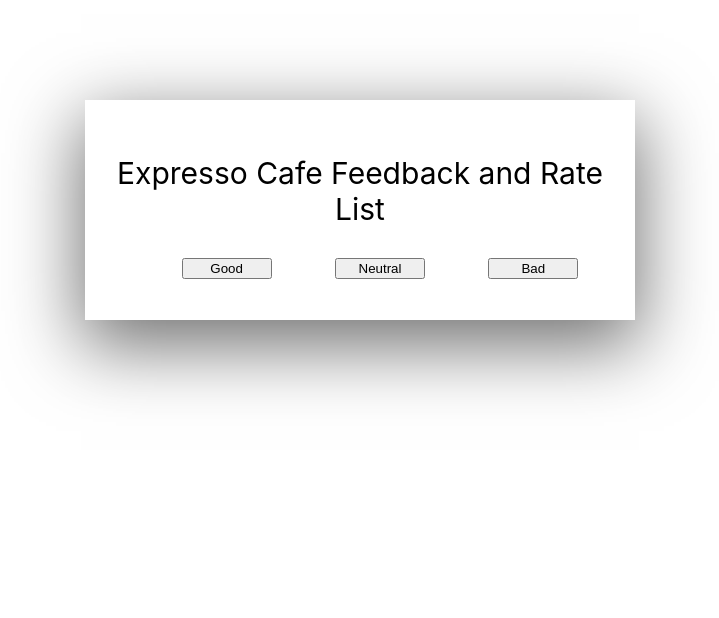
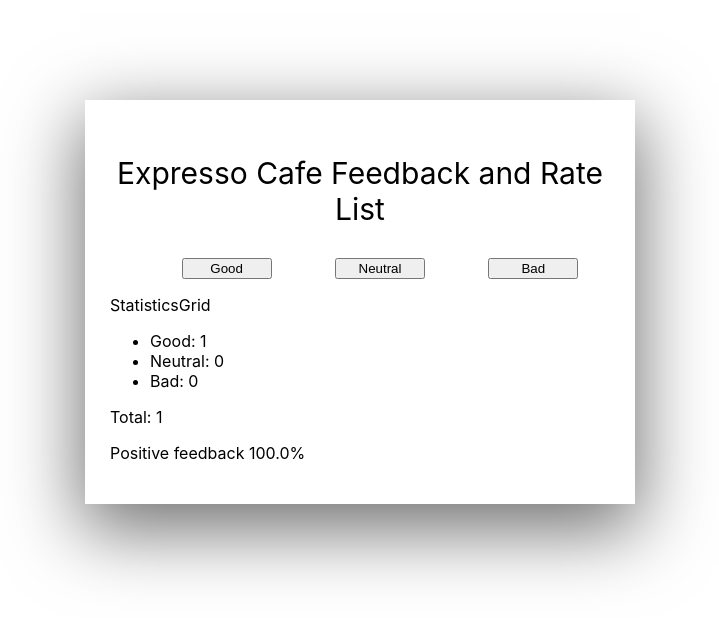
Before and after one commit to AscariA10/goit-react-hw-04-feedback, a React (Create React App) app: page / in a window 1280 px wide. Both pictures are taken after a click on the button "Good". Shown: the top 618 px of the page, without its empty margins (280-999 px from the left). Built offline with nearby package versions, Linux system fonts and the light colour scheme.

Commit message:
feedback>hooks

```diff
--- a/src/components/App.jsx
+++ b/src/components/App.jsx
@@ -1,19 +1,29 @@
-import { useState } from 'react';
+import { useState, useEffect } from 'react';
 
 import { Title } from './Title/Title';
 import { ButtonList } from './ButtonList/ButtonList';
 import { Statistics } from './Statistics/Statistics';
-// import { NotificationMessage } from './NotificationMessage/NotificationMessage';
+import { NotificationMessage } from './NotificationMessage/NotificationMessage';
 
 export const App = () => {
    const [good, setGood] = useState(0);
    const [neutral, setNeutral] = useState(0);
    const [bad, setBad] = useState(0);
+   const [totalFeedbacks, setTotalFeedbacks] = useState(0);
+   const [totalRate, setTotalRate] = useState(0);
+
+   useEffect(() => {
+      setTotalFeedbacks(good + neutral + bad);
+   }, [good, neutral, bad]);
+
+   useEffect(() => {
+      setTotalRate(((100 * (good * 1 + neutral * 0.5 + bad * -1)) / totalFeedbacks).toFixed(1));
+   }, [good, neutral, bad, totalFeedbacks]);
 
    const title = 'Expresso Cafe Feedback and Rate List';
+   const notificationMessage = 'There is no feedback';
 
    function incrementValue(value) {
-      console.log(value);
       switch (value) {
          case 'good':
             setGood(good + 1);
@@ -24,19 +34,25 @@ export const App = () => {
          case 'bad':
             setBad(bad + 1);
             return;
+         default:
+            console.log('');
       }
    }
 
    return (
       <Title title={title}>
-         <ButtonList incrementValue={incrementValue} refValues={good} />
-         {/* <Statistics
-            statisticValues={good}
-            countTotalRate={this.countTotalRate}
-            countTotalFeedback={this.countTotalFeedback}
-         >
-            <NotificationMessage notificationMessage={this.notificationMessage} />
-         </Statistics> */}
+         <ButtonList incrementValue={incrementValue} />
+         {totalFeedbacks > 0 ? (
+            <Statistics
+               goodValue={good}
+               neutralValue={neutral}
+               badValue={bad}
+               totalFeedbacks={totalFeedbacks}
+               totalRate={totalRate}
+            ></Statistics>
+         ) : (
+            <NotificationMessage notificationMessage={notificationMessage} />
+         )}
       </Title>
    );
 };
--- a/src/components/ButtonList/ButtonList.jsx
+++ b/src/components/ButtonList/ButtonList.jsx
@@ -1,7 +1,7 @@
 import { FormButtonList, Button } from './ButtonList.styled';
-import PropTypes from 'prop-types';
+// import PropTypes from 'prop-types';
 
-export const ButtonList = ({ incrementValue, refValues }) => {
+export const ButtonList = ({ incrementValue }) => {
    return (
       <FormButtonList>
          <li>
--- a/src/components/Statistics/Statistics.jsx
+++ b/src/components/Statistics/Statistics.jsx
@@ -1,15 +1,7 @@
-import PropTypes from 'prop-types';
+// import PropTypes from 'prop-types';
 
-export const Statistics = ({
-   statisticValues: { goodValue, neutralValue, badValue },
-   countTotalRate,
-   countTotalFeedback,
-   children,
-}) => {
-   const resultRate = countTotalRate();
-   const resultFeedback = countTotalFeedback();
-
-   return resultFeedback > 0 ? (
+export const Statistics = ({ goodValue, neutralValue, badValue, totalFeedbacks, totalRate }) => {
+   return (
       <>
          <p>StatisticsGrid</p>
          <ul>
@@ -17,17 +9,40 @@ export const Statistics = ({
             <li>Neutral: {neutralValue}</li>
             <li>Bad: {badValue}</li>
          </ul>
-         <p>Total: {resultFeedback} </p>
-         <p>Positive feedback {resultRate ? resultRate : 0}%</p>
+         <p>Total: {totalFeedbacks} </p>
+         <p>Positive feedback {!isNaN(totalRate) && totalRate >= 0 ? totalRate : 0}%</p>
       </>
-   ) : (
-      children
    );
 };
 
-Statistics.propTypes = {
-   statisticValues: PropTypes.objectOf(PropTypes.number),
-   countTotalRate: PropTypes.func,
-   countTotalFeedback: PropTypes.func,
-   children: PropTypes.object,
-};
+// export const Statistics = ({
+//    statisticValues: { goodValue, neutralValue, badValue },
+//    countTotalRate,
+//    countTotalFeedback,
+//    children,
+// }) => {
+//    const resultRate = countTotalRate();
+//    const resultFeedback = countTotalFeedback();
+
+//    return resultFeedback > 0 ? (
+//       <>
+// <p>StatisticsGrid</p>
+// <ul>
+//    <li>Good: {goodValue}</li>
+//    <li>Neutral: {neutralValue}</li>
+//    <li>Bad: {badValue}</li>
+// </ul>
+//          <p>Total: {resultFeedback} </p>
+//          <p>Positive feedback {resultRate ? resultRate : 0}%</p>
+//       </>
+//    ) : (
+//       children
+//    );
+// };
+
+// Statistics.propTypes = {
+//    statisticValues: PropTypes.objectOf(PropTypes.number),
+//    countTotalRate: PropTypes.func,
+//    countTotalFeedback: PropTypes.func,
+//    children: PropTypes.object,
+// };
```
